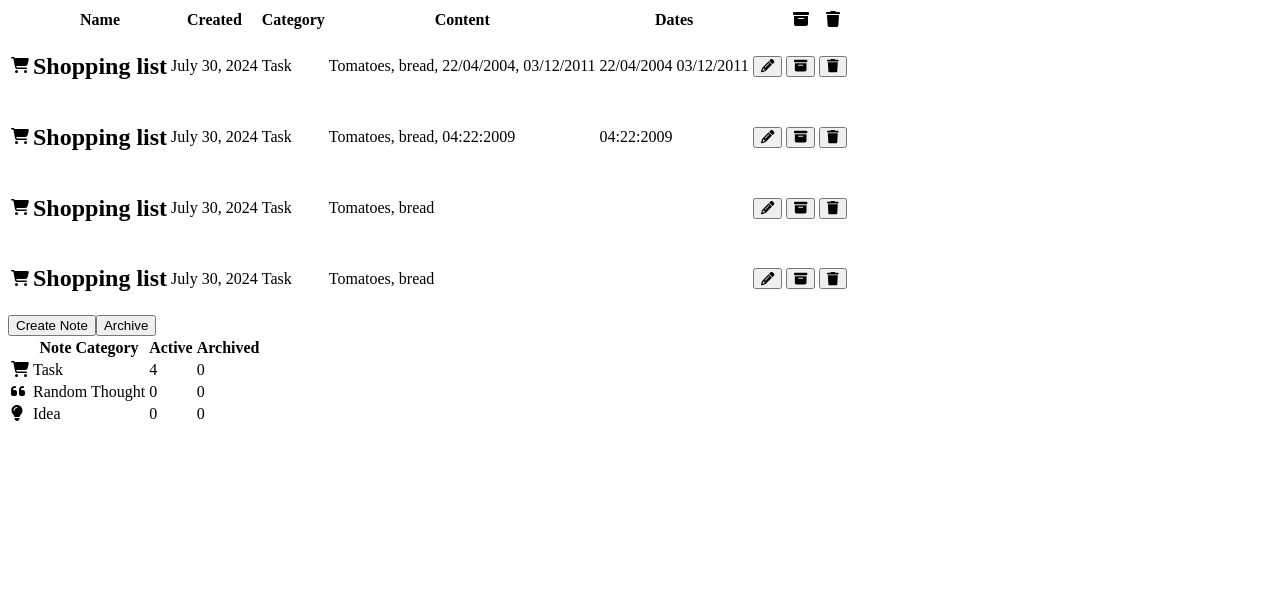
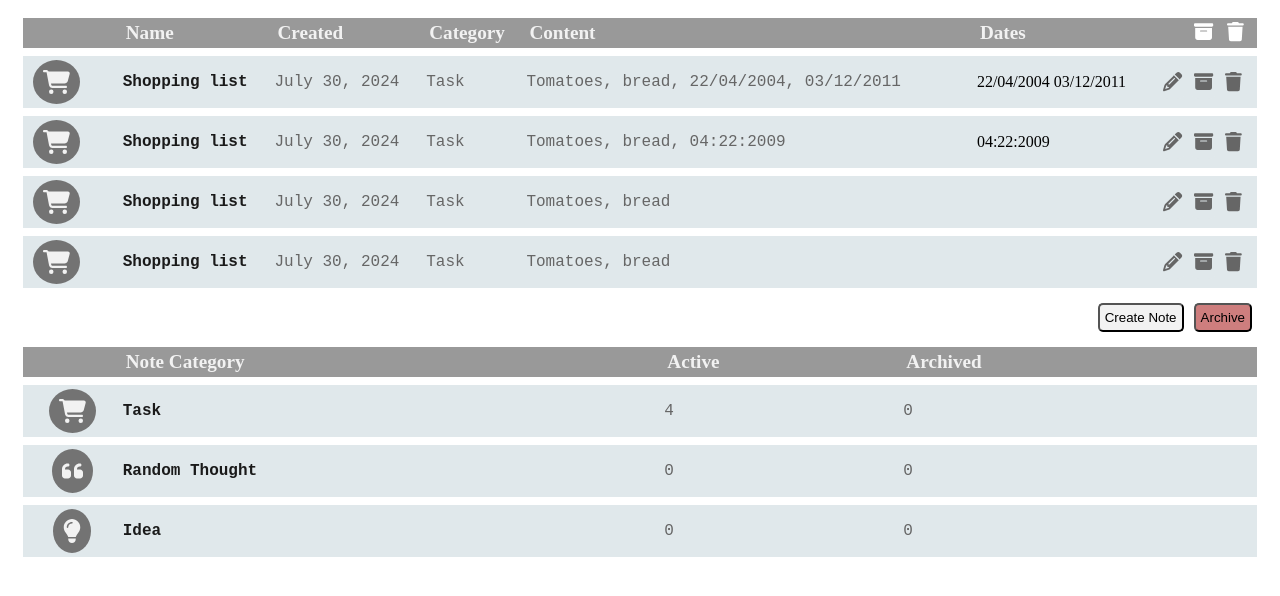
Before and after one commit to ravenser/React-ts-app, a React (Vite) app: page / in a window 1280 px wide. Shown: the top 596 px of the page. Built offline with nearby package versions, Linux system fonts and the light colour scheme.

Commit message:
Added some css

```diff
--- a/src/App.tsx
+++ b/src/App.tsx
@@ -27,12 +27,12 @@ function App() {
                 <th>Category</th>
                 <th>Content</th>
                 <th>Dates</th>
-                <th className="icon-cell"> </th>
-                <th className="icon-cell">
+                <th className="cell_icon"> </th>
+                <th className="cell_icon">
                   {" "}
                   <FontAwesomeIcon icon={faArchive} className="header__icon" />
                 </th>
-                <th className="icon-cell">
+                <th className="cell_icon">
                   {" "}
                   <FontAwesomeIcon icon={faTrash} className="header__icon" />
                 </th>
@@ -43,17 +43,17 @@ function App() {
             </tbody>
           </table>
         </div>
-        <div className="middle-div">
-          <button className="create-button" onClick={noteAdd}>
+        <div className="middle_div">
+          <button className="create_button" onClick={noteAdd}>
             Create Note
           </button>
-          <button className="archive-button" onClick={toggleArchive}>
+          <button className="archive_button" onClick={toggleArchive}>
             Archive
           </button>
         </div>
         {isArchiveVisible && (
-          <div>
-            <table>
+          <div className="archive">
+            <table className="table">
               <tbody>
                 <ArchiveList />
               </tbody>
@@ -61,7 +61,7 @@ function App() {
           </div>
         )}
         <table className="table">
-          <thead className="table-header">
+          <thead className="header_table">
             <tr>
               <th></th>
               <th>Note Category</th>
--- a/src/componetns/AllNotesContext.tsx
+++ b/src/componetns/AllNotesContext.tsx
@@ -106,12 +106,20 @@ export const NoteProvider: React.FC<{ children: ReactNode }> = ({
   };
 
   const categories: Category[] = [
-    { value: "Task", label: <FontAwesomeIcon icon={faCartShopping} /> },
+    {
+      value: "Task",
+      label: (
+        <FontAwesomeIcon icon={faCartShopping} className="category_icon" />
+      ),
+    },
     {
       value: "Random Thought",
-      label: <FontAwesomeIcon icon={faQuoteLeft} />,
+      label: <FontAwesomeIcon icon={faQuoteLeft} className="category_icon" />,
     },
-    { value: "Idea", label: <FontAwesomeIcon icon={faLightbulb} /> },
+    {
+      value: "Idea",
+      label: <FontAwesomeIcon icon={faLightbulb} className="category_icon" />,
+    },
   ];
 
   return (
--- a/src/componetns/ArchiveComponet.tsx
+++ b/src/componetns/ArchiveComponet.tsx
@@ -11,11 +11,11 @@ const NoteComponent: React.FC<NoteComponentProps> = ({ index }) => {
   const { archiveNotes, deleteNotefromArchive, moveFromArchive } =
     useNoteContext();
   return (
-    <tr className="table-row">
+    <tr className="archive_table_row">
       <td>
         <FontAwesomeIcon
           icon={archiveNotes[index].icon}
-          className="category-icon"
+          className="category_icon"
         />
       </td>
       <td>
@@ -31,25 +31,25 @@ const NoteComponent: React.FC<NoteComponentProps> = ({ index }) => {
         <p>{archiveNotes[index].content}</p>
       </td>
       <td>{DateExtractor(archiveNotes[index].content).join(" ")}</td>
-      <td className="icon-cell">
-        <button className="button-row">
+      <td className="cell_icon">
+        <button className="row_button">
           <FontAwesomeIcon
             icon={faArchive}
-            className="icon-row"
+            className="row_icon"
             onClick={() => {
               moveFromArchive(index);
             }}
           />
         </button>
       </td>
-      <td className="icon-cell">
+      <td className="cell_icon">
         <button
-          className="button-row"
+          className="row_button"
           onClick={() => {
             deleteNotefromArchive(index);
           }}
         >
-          <FontAwesomeIcon icon={faTrash} className="icon-row" />
+          <FontAwesomeIcon icon={faTrash} className="row_icon" />
         </button>
       </td>
     </tr>
--- a/src/componetns/CategoryComponent.tsx
+++ b/src/componetns/CategoryComponent.tsx
@@ -1,7 +1,7 @@
 import React from "react";
 import { useNoteContext } from "./AllNotesContext";
 import { Note } from "../model";
-
+import "./style.css";
 interface CategoryProps {
   index: number;
 }
@@ -14,11 +14,17 @@ const CategoryComponent: React.FC<CategoryProps> = ({ index }) => {
     ).length;
 
   return (
-    <tr>
-      <td>{categories[index].label}</td>
-      <td>{categories[index].value}</td>
-      <td>{findSameCategory(allNotes)}</td>
-      <td>{findSameCategory(archiveNotes)}</td>
+    <tr className="table_row">
+      <td className="cell_icon">{categories[index].label}</td>
+      <td>
+        <h2 className="name">{categories[index].value}</h2>
+      </td>
+      <td>
+        <p>{findSameCategory(allNotes)}</p>
+      </td>
+      <td>
+        <p>{findSameCategory(archiveNotes)}</p>
+      </td>
     </tr>
   );
 };
--- a/src/componetns/NoteComponent.tsx
+++ b/src/componetns/NoteComponent.tsx
@@ -12,7 +12,7 @@ import {
 import { Note } from "../model";
 import IconSelect from "./SelectIcon";
 import DateExtractor from "./DateExtractor";
-
+import "./style.css";
 interface NoteComponentProps {
   index: number;
 }
@@ -59,12 +59,12 @@ const NoteComponent: React.FC<NoteComponentProps> = ({ index }) => {
     setNoteContent(e.target.value);
   };
   return (
-    <tr className="table-row">
+    <tr className="table_row">
       <td>
         {!isEditing && (
           <FontAwesomeIcon
             icon={allNotes[index].icon}
-            className="category-icon"
+            className="category_icon"
           />
         )}
         {isEditing && (
@@ -90,7 +90,7 @@ const NoteComponent: React.FC<NoteComponentProps> = ({ index }) => {
           >
             {categories.map((category) => (
               <option key={category.value} value={category.value}>
-                {category.label}
+                {category.value}
               </option>
             ))}
           </select>
@@ -103,37 +103,37 @@ const NoteComponent: React.FC<NoteComponentProps> = ({ index }) => {
         )}
       </td>
       <td>{DateExtractor(allNotes[index].content).join(" ")}</td>
-      <td className="icon-cell">
+      <td className="cell_icon">
         {!isEditing && (
-          <button className="button-row" onClick={EditNote}>
-            {<FontAwesomeIcon icon={faPencilAlt} className="icon-row" />}
+          <button className="row_button" onClick={EditNote}>
+            {<FontAwesomeIcon icon={faPencilAlt} className="row_icon" />}
           </button>
         )}
         {isEditing && (
-          <button className="button-row" onClick={FinishEditNote}>
-            {<FontAwesomeIcon icon={faCheck} className="icon-row" />}
+          <button className="row_button" onClick={FinishEditNote}>
+            {<FontAwesomeIcon icon={faCheck} className="row_icon" />}
           </button>
         )}
       </td>
-      <td className="icon-cell">
-        <button className="button-row">
+      <td className="cell_icon">
+        <button className="row_button">
           <FontAwesomeIcon
             icon={faArchive}
-            className="icon-row"
+            className="row_icon"
             onClick={() => {
               moveToArchive(index);
             }}
           />
         </button>
       </td>
-      <td className="icon-cell">
+      <td className="cell_icon">
         <button
-          className="button-row"
+          className="row_button"
           onClick={() => {
             deleteNote(index);
           }}
         >
-          <FontAwesomeIcon icon={faTrash} className="icon-row" />
+          <FontAwesomeIcon icon={faTrash} className="row_icon" />
         </button>
       </td>
     </tr>
--- a/src/componetns/style.css
+++ b/src/componetns/style.css
@@ -0,0 +1,133 @@
+.main{
+    padding: 10px 15px;
+}
+.table{
+    border-collapse: collapse;
+    width: 100%;
+}
+.header_table{
+    background-color: hsl(0, 0%, 60%);
+
+}
+.table_row{
+    background-color: hsl(196, 22%, 90%);
+    border-top: 8px solid hsl(0, 0%, 100%);
+    padding-left: 10px;
+}
+
+th{
+    text-align: left;
+    font-size: 1.2rem;
+    color: hsl(0, 0%, 95%);
+    padding: 4px;
+}
+td{
+    text-align: left;
+}
+
+th:nth-child(1), td:nth-child(1){
+    width: 8%;
+    padding-left: 10px;
+    padding-right: 10px;
+}
+th:last-child, td:last-child{
+    padding-right: 10px;
+}
+
+.category_icon{
+    background-color:  hsl(0, 0%, 45%);
+    color: hsl(0, 0%, 95%);
+    font-size: 1.5rem;
+    border-radius: 50%;
+    padding: 10px;
+    text-align: center;
+}
+
+.cell_icon{
+    text-align: center;
+    width: 20px;
+    height: 20px;
+}
+.header__icon{
+    color: white;
+}
+.row_icon{
+    color: hsl(0, 0%, 40%);
+    font-size: 1.2rem;
+}
+
+.row_button{
+    border: none;
+    background-color:  hsl(196, 22%, 90%);
+    padding: 7px 5px;
+    border-radius: 10px;
+}
+
+
+.row_button:hover{
+    background-color:  hsl(196, 22%, 80%);
+}
+
+.create_button{
+    border-radius: 5px;
+    padding: 5px;
+    margin: 0 5px;
+    background-color: hsl(0, 0%, 95%);
+}
+.create_button:hover{
+    background-color: hsl(0, 0%, 80%);
+}
+
+.archive_button{
+    border-radius: 5px;
+    padding: 5px;
+    margin: 0 5px;
+    background-color: hsl(0, 45%, 65%);
+}
+
+.archive_button:hover{
+    background-color: hsl(0, 45%, 50%);
+}
+
+.middle_div{
+    padding-top: 15px;
+    padding-bottom: 15px;
+    text-align: end;
+}
+
+.name{
+    font-family: monospace;
+    font-size: 1rem;
+    font-weight: bold;
+    color: hsl(0, 0%, 10%);
+}
+td p{
+    font-family: monospace;
+    font-size: 1rem;
+    color: hsl(0, 0%, 40%);
+}
+
+td select, input, textarea{
+    font-family: monospace;
+    font-size: 1rem;
+    color: hsl(0, 0%, 40%);
+    background-color: hsl(196, 22%, 95%);
+    max-width: 100%;
+    width: 90%;
+    padding: none;
+    margin: 0px 5px;
+}
+
+.archive{
+    border: 4px solid hsl(0, 45%, 75%);
+    border-style:outset;
+    background-color: hsl(0, 45%, 65%);
+    margin-bottom: 20px;
+    padding: 10px;
+}
+
+.archive_table_row{
+    background-color: hsl(196, 22%, 90%);
+    border-top: 8px solid hsl(0, 45%, 65%);
+    padding-left: 10px;
+}
```
